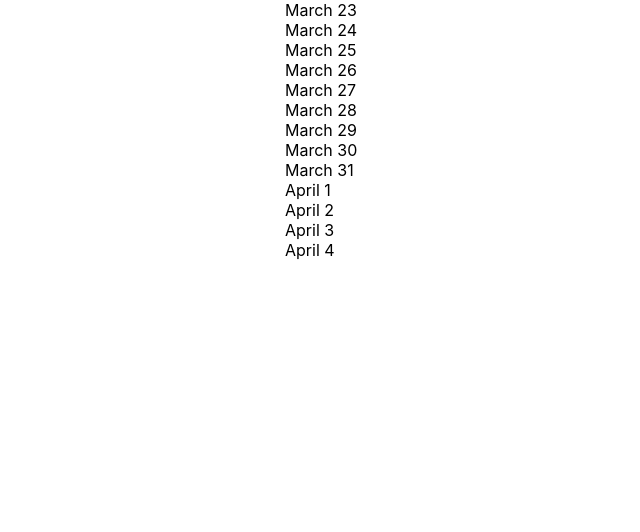
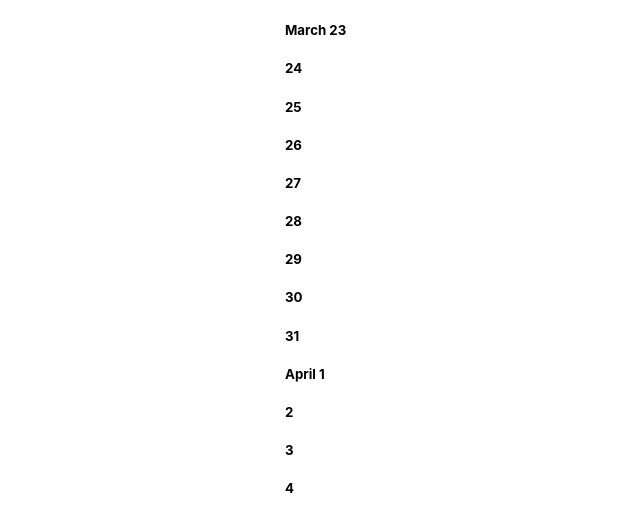
Before and after one commit to Luke-Berzins/groceryHelper, a React (Create React App) app in the folder client/: page /dashboard in a window 1280 px wide. Shown: the top 532 px of the page, without its empty margins (35-675 px from the left). Built offline with nearby package versions, Linux system fonts and the light colour scheme.

Commit message:
adding dayitem as a list

```diff
--- /dev/null
+++ b/client/src/components/pages/dashboard/DayItem.jsx
@@ -0,0 +1,9 @@
+export default function DayItem(props) {
+
+
+  return (
+    <div>
+      <h5>{props.date}</h5>
+    </div>
+  )
+}
--- a/client/src/components/pages/dashboard/DayList.jsx
+++ b/client/src/components/pages/dashboard/DayList.jsx
@@ -1,16 +1,35 @@
+import React from 'react'
+import DayItem from './DayItem'
+
+
 export default function DayList() {
   let dayList = []
   let today = new Date()
+  let currentMonth;
   for (let i = 0; i < 13; i++) {
     const month= ["January","February","March","April","May","June","July",
     "August","September","October","November","December"];
     let calandar = new Date(today.setDate(today.getDate() + 1 ))
-    dayList.push(month[calandar.getMonth()] + ' ' + calandar.getDate())
+    if (calandar.getMonth() !== currentMonth) {
+      currentMonth = calandar.getMonth()
+      dayList.push(month[calandar.getMonth()] + ' ' + calandar.getDate())
+    } else {
+      dayList.push(calandar.getDate())
+    }
   }
 
 
 
-  return dayList.map(day => {
-    return <div>{day}</div>
-  })
+  return (
+    <div>
+
+      {dayList.map(day => {
+        return <DayItem
+                date={day}
+                />
+      })}
+    </div>
+  )
+
+
 }
```
Also changed, not shown: client/src/components/pages/dashboard/DayItem.scss (added).
